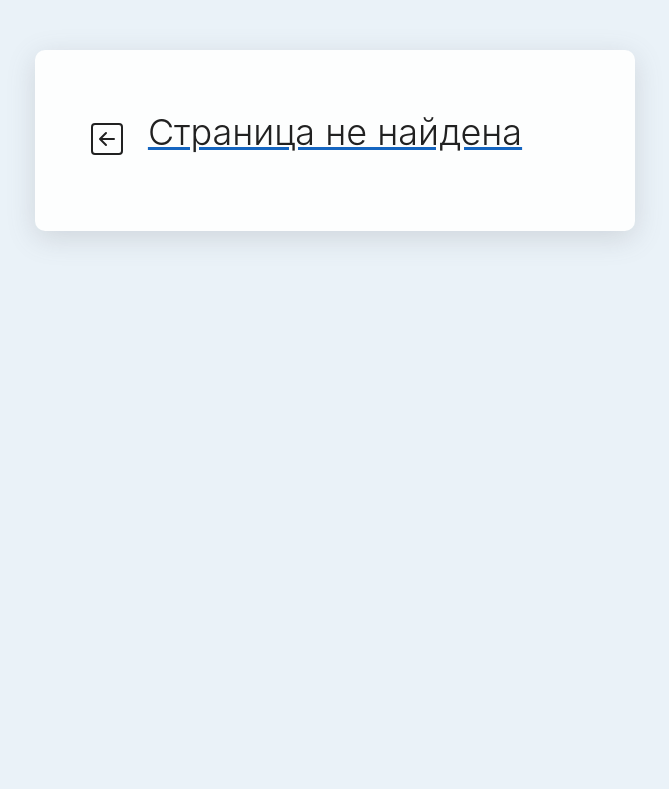
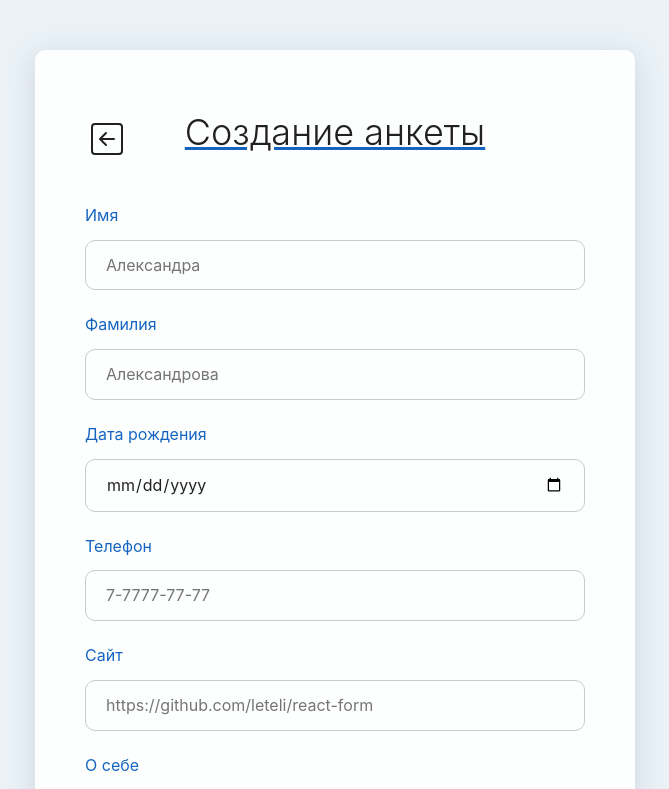
Before and after one commit to leteli/react-form, a React (Create React App) app: page /react-form/form in a window 1280 px wide. Shown: the top 789 px of the page, without its empty margins (305-974 px from the left). Built offline with nearby package versions, Linux system fonts and the light colour scheme.

Commit message:
Fix paths for routing

```diff
--- a/src/components/App.jsx
+++ b/src/components/App.jsx
@@ -13,9 +13,9 @@ const App = () => {
   const [values, setValues] = useState(initialState);
   return (
     <Routes>
-      <Route path="/" element={<Home />} />
-      <Route path="/form" element={<Form values={values} setValues={setValues}/>} />
-      <Route path="/info" element={<FilledForm state={values}/>} />
+      <Route path="/react-form" element={<Home />} />
+      <Route path="/react-form/form" element={<Form values={values} setValues={setValues}/>} />
+      <Route path="/react-form/info" element={<FilledForm state={values}/>} />
       <Route path="/*" element={<NotFound />}/>
     </Routes>
   );
--- a/src/components/Form.jsx
+++ b/src/components/Form.jsx
@@ -77,7 +77,7 @@ const Form = ({ values, setValues }) => {
 
   return (
     <>
-      { isValid ? <Navigate to="/info" /> : (
+      { isValid ? <Navigate to="/react-form/info" /> : (
       <Layout>
         <div className={layout.contentHeader}>
           <ReturnButton />
--- a/src/components/Home.jsx
+++ b/src/components/Home.jsx
@@ -9,7 +9,7 @@ const Home = () => {
     <Layout>
       <h1 className={layout.title}>Анкета разработчика</h1>
       <p className={styles.text}>Простое приложение для создания CV</p>
-        <Link className={button.fill} to="/form">Заполнить</Link>
+        <Link className={button.fill} to="/react-form/form">Заполнить</Link>
     </Layout>
   );
 };
--- a/src/components/ReturnButton.jsx
+++ b/src/components/ReturnButton.jsx
@@ -4,7 +4,7 @@ import styles from '../styles/ReturnButton.module.css';
 const ReturnButton = () => {
   return (
     <button className={styles.return}>
-      <Link to="/">
+      <Link to="/react-form">
         <svg xmlns="http://www.w3.org/2000/svg" width="32" height="32" fill="#212121" className="bi bi-arrow-left-square" viewBox="0 0 16 16">
           <path fillRule="evenodd" d="M15 2a1 1 0 0 0-1-1H2a1 1 0 0 0-1 1v12a1 1 0 0 0 1 1h12a1 1 0 0 0 1-1V2zM0 2a2 2 0 0 1 2-2h12a2 2 0 0 1 2 2v12a2 2 0 0 1-2 2H2a2 2 0 0 1-2-2V2zm11.5 5.5a.5.5 0 0 1 0 1H5.707l2.147 2.146a.5.5 0 0 1-.708.708l-3-3a.5.5 0 0 1 0-.708l3-3a.5.5 0 1 1 .708.708L5.707 7.5H11.5z"/>
         </svg>
```
